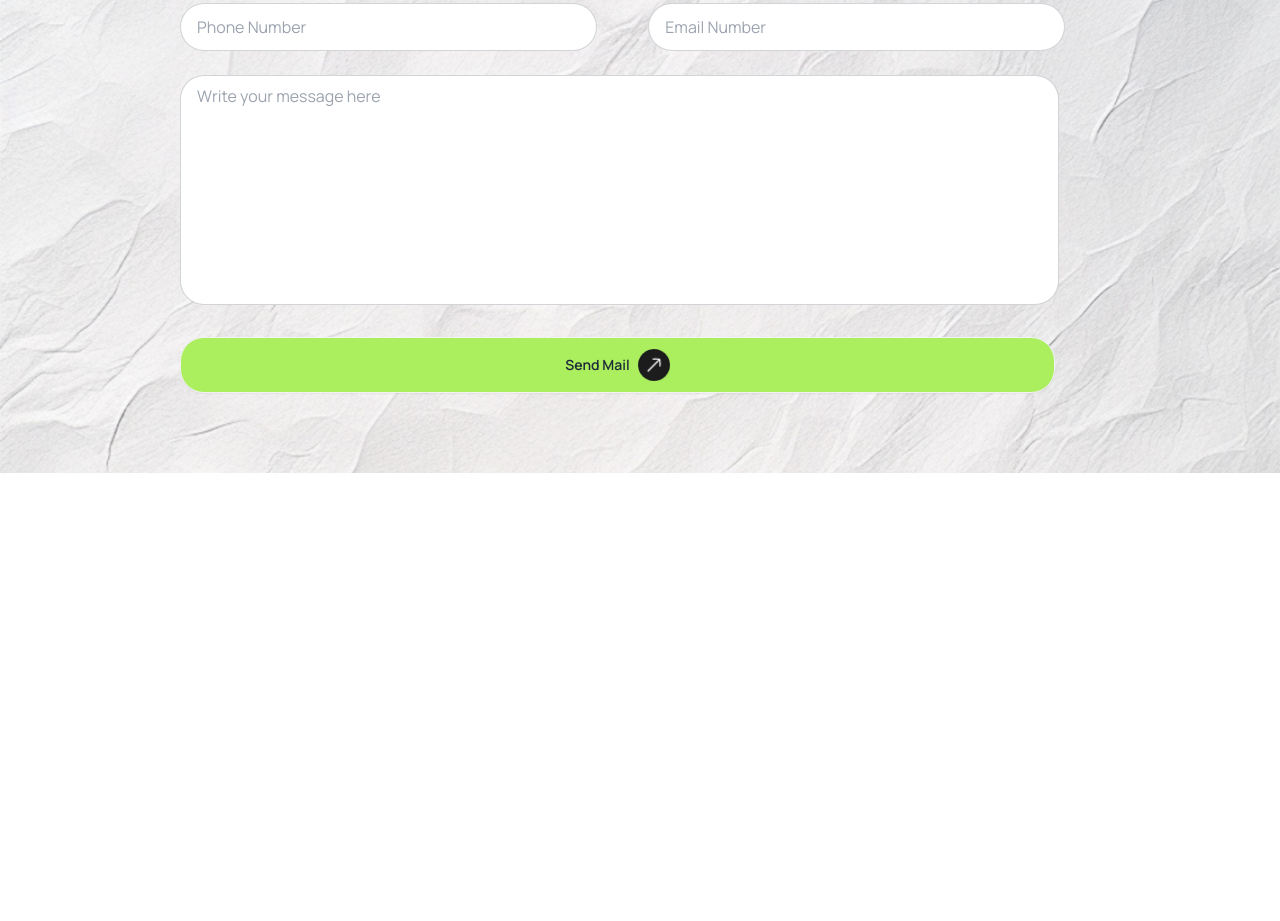
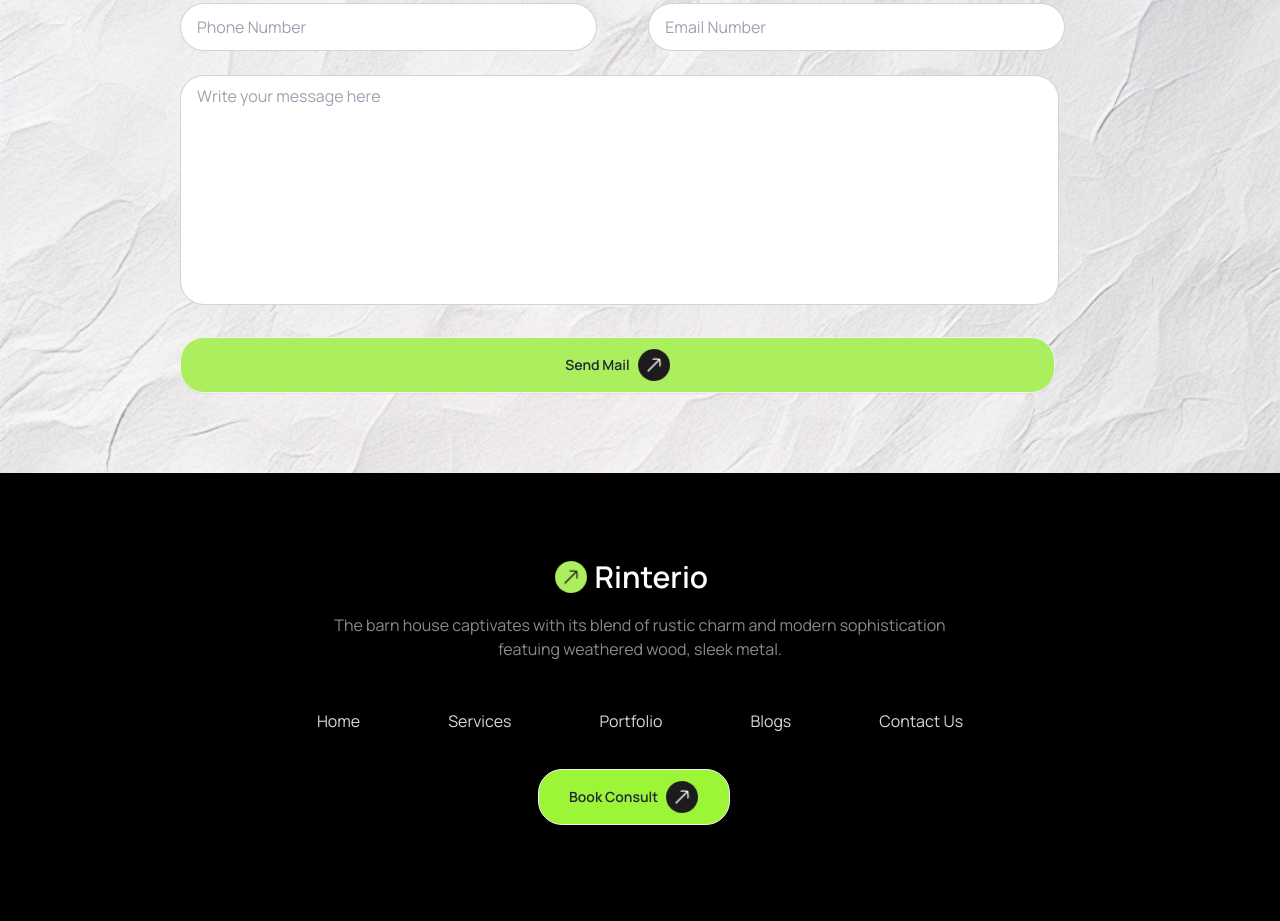
Before and after one commit to Rafiq6743/assin-ment-3, a plain HTML site: page index.html in a window 1280 px wide. Shown: the part 3378-4299 px from the top of the page. Before the commit the page ends 3851 px from the top, so only its background shows below. Drawn offline with nearby package versions, Linux system fonts and the light colour scheme.

Commit message:
added my footer

```diff
--- a/index.html
+++ b/index.html
@@ -286,6 +286,32 @@
     </a>
     </div>
  </section>
+ <footer class="pb-24 bg-black pt-20">
+  <a class="btn btn-ghost text-3xl ml-[42%] text-white ">
+    <img class="h-8 mr-0" src="assets/image1.png" alt="">
+
+    Rinterio</a>
+      <div class="flex flex-col justify-center items-center">
+         <div>
+          <p class="mt-3 text-[#8b8a8a]">The barn house captivates with its blend of rustic charm and modern sophistication</p>
+            <p class="text-center text-[#8b8a8a]"> featuing weathered wood, sleek metal.</p>
+         </div>
+      </div>
+      <div class="navbar-center flex mt-8 mb-5 justify-around">
+        <ul class="menu menu-horizontal px-1">
+          <li><a class="text-base font-normal text-[#dad8d8]">Home</a></li>
+          <li><a class="text-base font-normal text-[#dad8d8] ml-14">Services</a></li>
+          <li><a class="text-base font-normal text-[#dad8d8] ml-14">Portfolio</a></li>
+          <li><a class="text-base font-normal text-[#dad8d8] ml-14">Blogs</a></li>
+          <li><a class="text-base font-normal text-[#dad8d8] ml-14">Contact Us</a></li>
+
+        </ul>
+      </div>
+      <a class="btn h-14 w-48 rounded-3xl bg-[#9cf536] ml-[42%]">Book Consult
+        <img class="h-8" src="assets/image2.png" alt="">
+      </a>
+
+ </footer>
 
 </body>
 </html>
```
